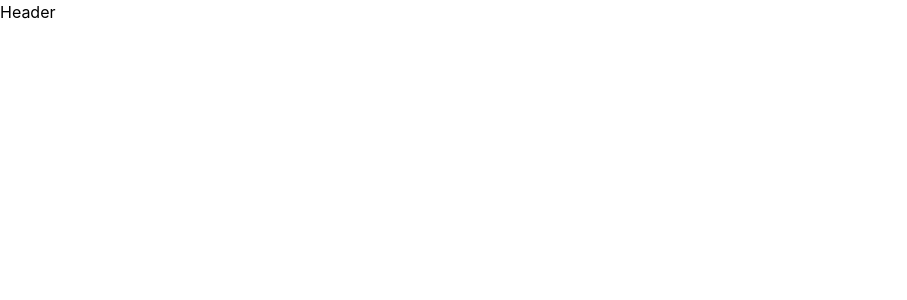
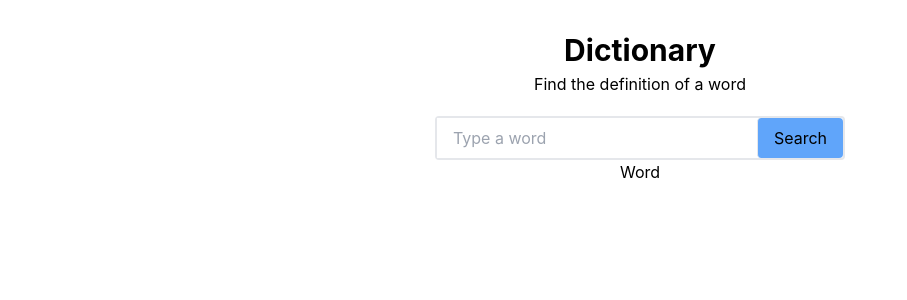
Before and after one commit to FarahnazIZ/dictionary-app-react, a React (Create React App) app: page / in a window 1280 px wide. Shown: the top 300 px of the page, without its empty margins (0-907 px from the left). Built offline with nearby package versions, Linux system fonts and the light colour scheme.

Commit message:
Edited the Header component

```diff
--- a/src/Header.js
+++ b/src/Header.js
@@ -1,7 +1,27 @@
 import React from "react";
 
 function Header() {
-  return <div>Header</div>;
+  return (
+    <div className="Header">
+      <div className="container mx-auto py-8 text-center">
+        <h1 className="text-3xl font-bold">Dictionary</h1>
+        <h3 className="mt-1">Find the definition of a word</h3>
+        <div className="flex items-center justify-center mt-5">
+          <div className="flex border-2 rounded">
+            <input
+              type="text"
+              placeholder="Type a word"
+              className="px-4 py-2 md:w-80"
+            />
+            <button className="bg-blue-400 rounded border-l px-4 py-2">
+              Search
+            </button>
+          </div>
+        </div>
+        <h2>Word</h2>
+      </div>
+    </div>
+  );
 }
 
 export default Header;
```
